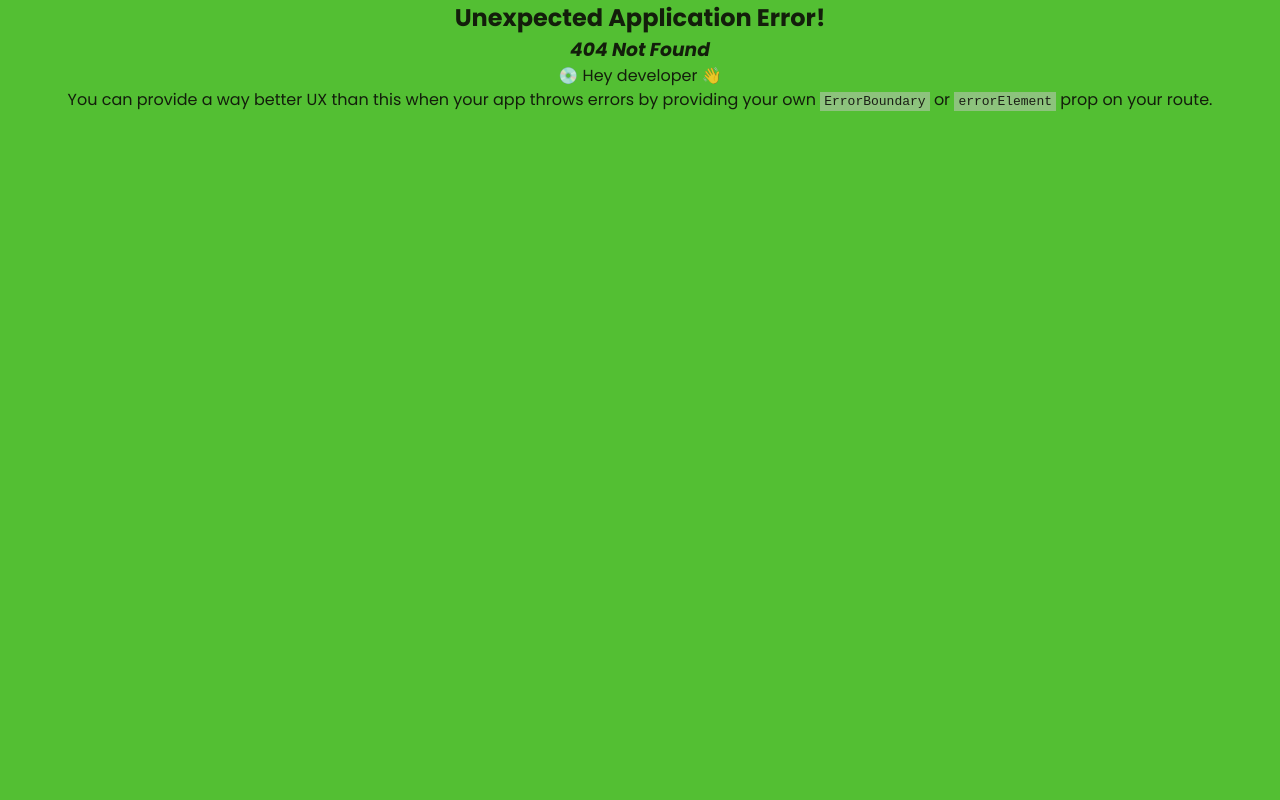
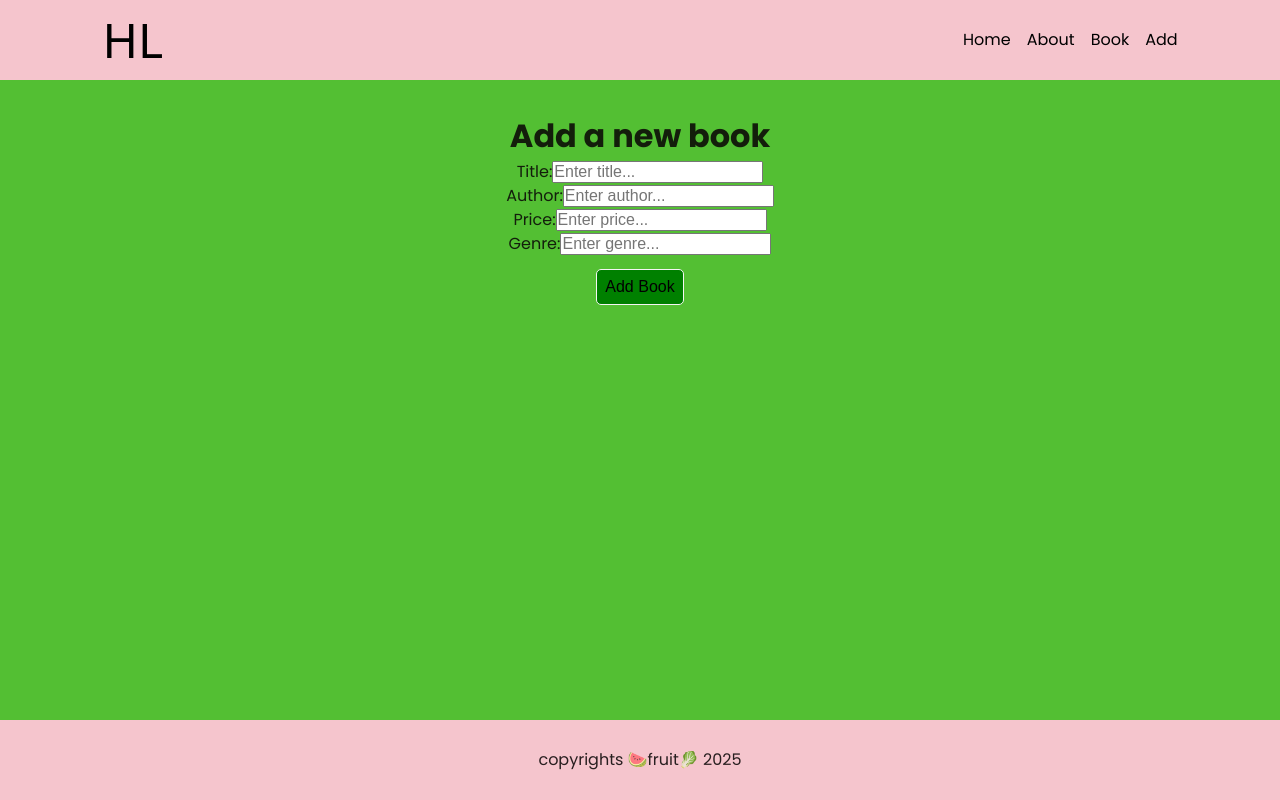
Before and after one commit to Hoa28686/demo_react, a React (Vite) app: page /add-book in a window 1280 px wide. Before the commit this address had no page. Built offline with nearby package versions, Linux system fonts and the light colour scheme; a web font is replaced by a local one.

Commit message:
add form AddBook

```diff
--- a/src/App.jsx
+++ b/src/App.jsx
@@ -4,6 +4,8 @@ import './App.css';
 import BookList from './components/Books/BookList.jsx';
 import Root from './pages/Root.jsx'
 import About from './pages/About.jsx'
+import AddBook from './pages/AddBook.jsx'
+import AddBookForm from "./components/AddBookForm/AddBookForm.jsx";
 
 const router = createBrowserRouter([
   {
@@ -18,6 +20,10 @@ const router = createBrowserRouter([
     path: "/book",
     element: <BookList/>,
   },
+  {
+    path: "/add-book",
+    element: <AddBook/>
+  }
 ]);
 
 const App=()=>{
--- /dev/null
+++ b/src/components/AddBookForm/AddBookForm.jsx
@@ -0,0 +1,58 @@
+import React,{useState} from 'react';
+
+
+const AddBookForm = ({onAddBook}) => {
+    const [formData,setFormData]=useState({
+        title:'',
+        author:'',
+        price:'',
+        genre:'',
+    });
+    const handleChange=(e)=>{
+        const {name,value}=e.target; //destructuring
+        setFormData(prev=>({...prev, [name]: value}))
+        console.log(formData);
+    }
+    const handleAdd=(e)=>{
+        e.preventDefault();
+        const newBook={
+            title:title,
+            author:author,
+            price:parseFloat(price),
+            genre:genre,
+        }
+        console.log(newBook);
+
+
+        //call function from parent
+        onAddBook(newBook);
+
+        setTitle('');
+        setAuthor('');
+        setPrice('');
+        setGenre('');
+    }
+  return (
+    <form onSubmit={handleAdd} >
+        <div>
+        <label htmlFor="title">Title:</label>
+        <input type="text" name="title" value={formData.title} onChange={handleChange} placeholder="Enter title..."/>
+        </div>
+        <div>
+        <label htmlFor="author">Author:</label>
+        <input type="text" name="author" value={formData.author} onChange={handleChange}  placeholder="Enter author..."/>
+        </div>
+        <div>
+        <label htmlFor="price">Price:</label>
+        <input type="number" step='any' name="price" value={formData.price} onChange={handleChange}  placeholder="Enter price..."/>
+        </div>
+        <div>
+        <label htmlFor="genre">Genre:</label>
+        <input type="text" name="genre" value={formData.genre} onChange={handleChange}  placeholder="Enter genre..."/>
+        </div>
+        <button type='submit'>Add Book</button>
+    </form>
+  )
+}
+
+export default AddBookForm;
--- a/src/components/Books/BookList.jsx
+++ b/src/components/Books/BookList.jsx
@@ -2,11 +2,18 @@ import { useState } from "react";
 import BookCard from "./BookCard";
 import { books } from "../../data/booksData";
 import "./BookList.css";
+import AddBookForm from "../AddBookForm/AddBookForm";
 
 const BookList = () => {
   const [bookData, setBookData] = useState(books);
   const [searchValue, setsearchValue] = useState("");
 
+  const addBook=(newBook)=>{
+    setBookData(prevBook=>
+    prevBook.push(newBook)
+    )
+    console.log(bookData);
+  }
 
   const changePrice = (id, newPrice) => {
       setBookData((prevbook) =>
@@ -80,8 +87,11 @@ const BookList = () => {
               onEventHandler={EventHandler}
               onToggleStock={toggleStock}
               onToggleFavorite={toggleFavorite}
+
             />
+
           ))}
+          {/* <AddBookForm onAddBook={addBook}/> */}
       </div>
     </>
   );
--- a/src/components/Header/Header.css
+++ b/src/components/Header/Header.css
@@ -22,3 +22,8 @@ gap:1rem;
     font-size:3rem;
     font-family: "Cherry Bomb One", system-ui;
   }
+
+.link-style{
+  text-decoration: none;
+  color:black;
+}
--- a/src/components/Header/Header.jsx
+++ b/src/components/Header/Header.jsx
@@ -4,12 +4,13 @@ const Header=({logo})=>{
     // console.log("this is header props: ", {logo});
     return(
     <header>
-        <div className="logo">{logo} </div>
+        <div className="logo"><Link to='/'  className='link-style' >{logo}</Link> </div>
         <nav>
             <ul>
-                <Link to='/'>Home</Link>
-                <Link to='/about'>About</Link>
-                <Link to='/book'>Book</Link>
+                <Link to='/' className='link-style' >Home</Link>
+                <Link to='/about' className='link-style' >About</Link>
+                <Link to='/book' className='link-style' >Book</Link>
+                <Link to='/add-book' className='link-style' >Add</Link>
 
             </ul>
 
--- /dev/null
+++ b/src/pages/AddBook.jsx
@@ -0,0 +1,21 @@
+// import {useState} from'react';
+
+import Header from '../components/Header/Header.jsx';
+import Footer from '../components/Footer/Footer.jsx';
+import AddBookForm from '../components/AddBookForm/AddBookForm.jsx';
+
+const About=()=>{
+  return(
+    <>
+      <Header logo="HL" />
+        <h1>Add a new book</h1>
+      <main  >
+        <AddBookForm/>
+      </main>
+      <Footer year={2025} />
+    </>
+  )
+}
+
+
+export default About
```
